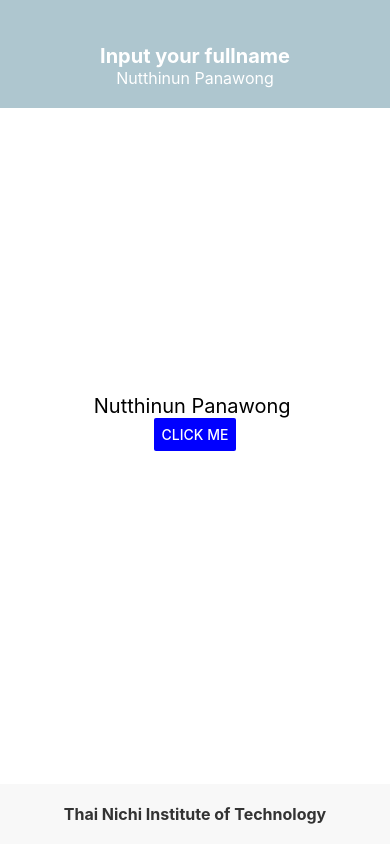
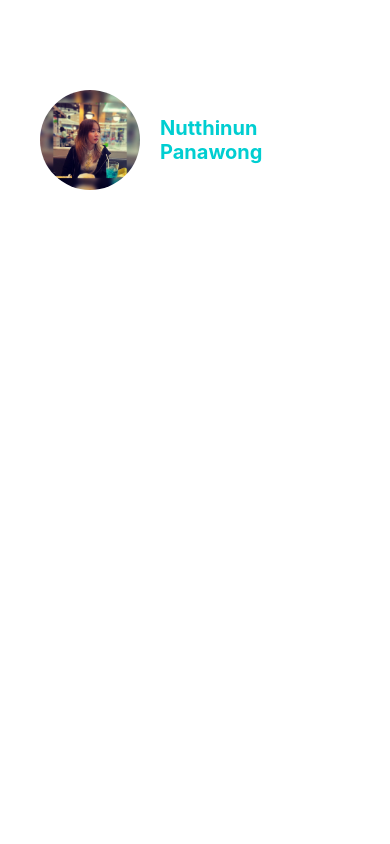
Before and after one commit to Nutthinun-526/ReactNativeTNI_2213111392, a React Native app: screen / in a window 390 px wide. Built offline with nearby package versions, Linux system fonts and the light colour scheme.

Commit message:
Practice1[27-07-2024]

```diff
--- a/App.tsx
+++ b/App.tsx
@@ -1,40 +1,13 @@
-import { StatusBar } from 'expo-status-bar';
-import React from "react";
-import { StyleSheet, Text, View, Button, Alert } from 'react-native';
-import AppHeader from './components/AppHeader';
-import AppFooter from './components/AppFooter';
-import Content from './components/Content';
+import { View, Text } from 'react-native'
+import React from 'react'
+import ProfileScreen from './components/ProfileScreen'
 
-export default function App(): React.JSX.Element {
-  const name = "Nutthinun Panawong";
-  const onClickMe = () => {
-    Alert.alert("Hello ",name);
-  }
-
+function App(): React.JSX.Element {
   return (
-    <View style={styles.container}>
-      <AppHeader name={"Nutthinun Panawong"} />
-      <Text style={styles.text}>{name} {'\n'}</Text>
-
-      <Button
-        title="Click Me"
-        onPress={onClickMe}
-        color='blue'
-      />
-      <StatusBar style='auto' />
-      <AppFooter />
+    <View>
+      <ProfileScreen />
     </View>
-  );
+  )
 }
 
-const styles = StyleSheet.create({
-  container: {
-    flex: 1,
-    backgroundColor: '#fff',
-    alignItems: 'center',
-    justifyContent: 'center',
-  },
-  text: {
-    fontSize: 20,
-  }
-});
+export default App
--- /dev/null
+++ b/components/ProfileScreen.tsx
@@ -0,0 +1,32 @@
+import {StyleSheet,Text,View,Image, Button } from 'react-native'
+import React, { useState } from 'react'
+import styles from '../styles/styles'
+
+const ProfileScreen = () : React.JSX.Element => {
+    const Profile = require("../assets/Profile.png");
+    const NewProfile = require("../assets/IMG_4302.jpg");
+
+    const [name,setName] = useState("Nutthinun Panawong");
+    const [image,setImage] = useState(Profile);
+
+    const handleChangeName = () => {
+      setName (name=="Nnutthinun Panawong" ? "No name" : "Nnutthinun Panawong");
+    }
+
+    const handleChangeImage = () => {
+      setImage (image==Profile ? "No Image" : Profile);
+    }
+
+  return (
+    <View style={styles.container}>
+        <View style={styles.profileContainer}>
+            <Image source={Profile} style={styles.profileImage}/>
+
+            <Text style={styles.profileName}>{name}</Text>
+
+        </View>
+    </View>
+  );
+};
+
+export default ProfileScreen
--- /dev/null
+++ b/styles/styles.ts
@@ -0,0 +1,32 @@
+import {StyleSheet} from 'react-native'
+import React from 'react'
+
+export default StyleSheet.create({
+    container: {
+        alignItems: "center",
+        padding: 20,
+        borderColor: "#f0fff0" /*สีพื้นหลังhoneydew*/
+    },
+    profileImage: {
+        borderRadius: 50,
+        width: 100,
+        height: 100,
+        marginRight: 20,
+    },
+    profileContainer: {
+        flexDirection: "row",
+        alignItems: "center",
+        width: "100%",
+        padding: 20,
+        borderRadius: 10,
+        backgroundColor: "white",
+        elevation: 5,
+        marginTop: 50,
+    },
+    profileName: {
+        fontSize: 20,
+        fontWeight: "bold",
+        color: "#00ced1",
+    },
+
+})
```
Also changed, not shown: App1.tsx (added, +40 -0 lines), Attendance.txt, assets/IMG_4302.jpg (added), assets/Profile.png (added).
